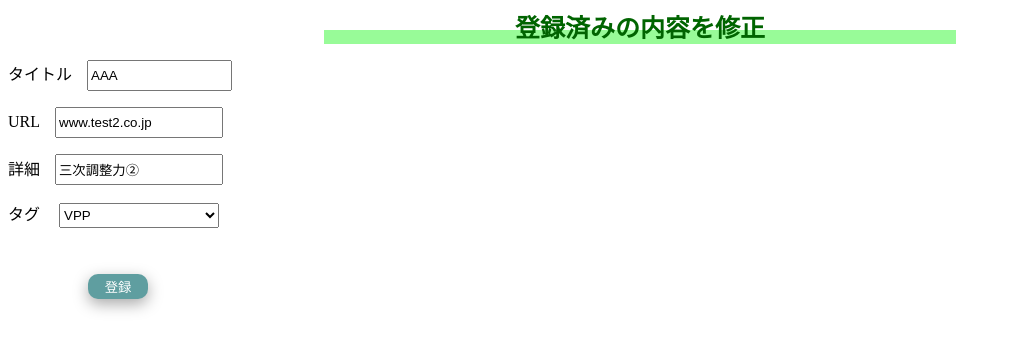
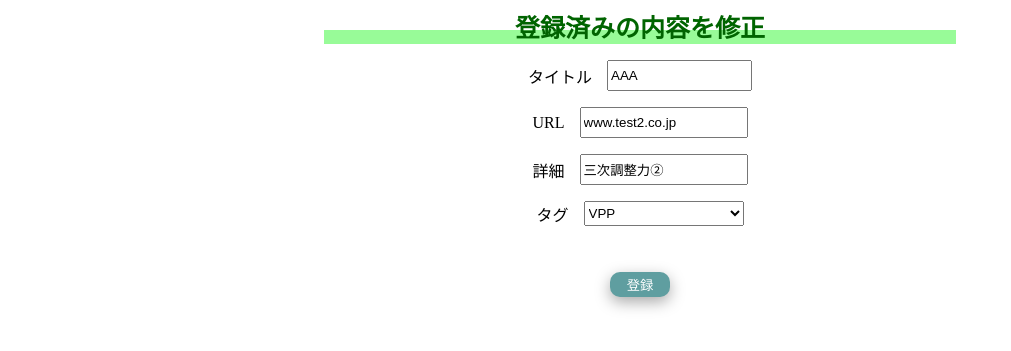
Before and after one commit to someyasaori/kadai_php03_power, a PHP site: page /detail.php?id=1 in a window 1280 px wide. Shown: the top 351 px of the page, without its empty margins (0-1011 px from the left). Run offline with PHP 8.4, Linux system fonts and the light colour scheme; data comes from the database, SQL or seed files in the repository.

Commit message:
fine tuning

```diff
--- a/css/style.css
+++ b/css/style.css
@@ -143,5 +143,17 @@ td{
     font-size: 15px;
     text-align: center;
     margin-top: 50px;
+}
 
+/*detail.php*/
+.upadate{
+    max-width:1200px;
+    height: auto;
+    margin:auto;
 }
+
+.centering{
+    display: flex;
+    justify-content: center;
+    align-items: center;
+}
--- a/detail.php
+++ b/detail.php
@@ -36,17 +36,17 @@ if ($status == false) {
 
 <div class="update">
     <form method="POST" action="update.php">
-        <p>タイトル<input type="text" name="title" value ="<?=$result['title']?>" id="title" size ="15"></p>
-        <p>URL<input type="text" name="url" value ="<?=$result['url']?>" id="url" size ="30"></p>
-        <p>詳細<input type="text" name="details" value ="<?=$result['details']?>" id="details" size ="30"></p>
-        <p>タグ
+        <p class="centering">タイトル<input type="text" name="title" value ="<?=$result['title']?>" id="title" size ="15"></p>
+        <p class="centering">URL<input type="text" name="url" value ="<?=$result['url']?>" id="url" size ="30"></p>
+        <p class="centering">詳細<input type="text" name="details" value ="<?=$result['details']?>" id="details" size ="30"></p>
+        <p class="centering">タグ
         <select name="tag" value ="<?=$result['tag']?>" id="tag">
             <option value="VPP">VPP</option>
             <option value="再エネ">再エネ</option>
             <option value="リソース">リソース</option>
         </select></p>
         <p><input type="hidden" name ="id" value= "<?=$result['id']?>"></p>
-        <p><input type="submit" id="submit" value ="登録"></p>
+        <p class="centering"><input type="submit" id="submit" value ="登録"></p>
     </form>
 </div>
 
```
